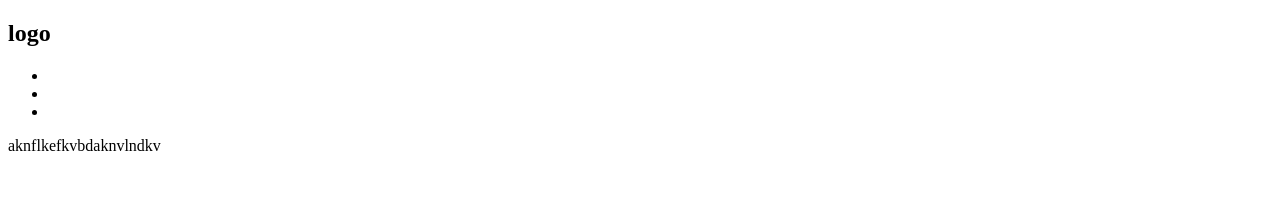
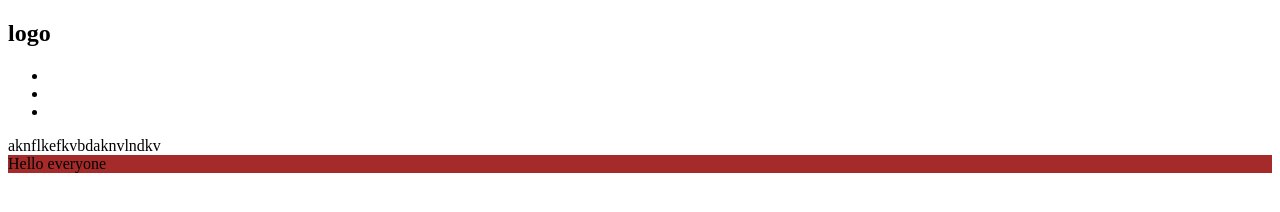
Before and after one commit to Vannakem2021/aeu-design, a plain HTML site: page index.html in a window 1280 px wide. Drawn offline with Linux system fonts and the light colour scheme.

Commit message:
Update index.html

```diff
--- a/index.html
+++ b/index.html
@@ -18,6 +18,9 @@
         <div class="contsiner">
           aknflkefkvbdaknvlndkv
         </div>
+        <div class="container-fluid" style="background-color: brown;">
+          Hello everyone
+        </div>
       </div>
     </nav>
   </body>
```
